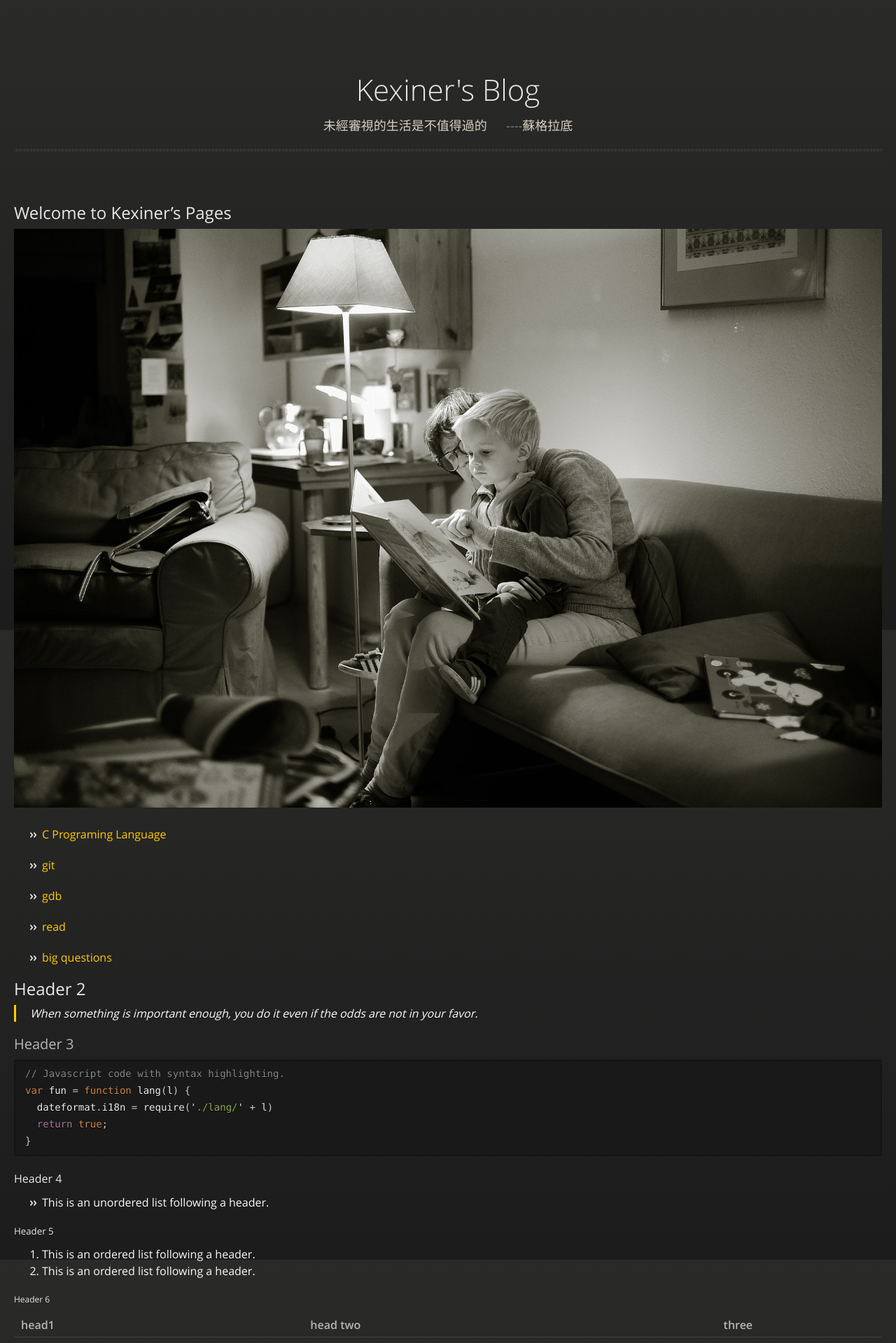
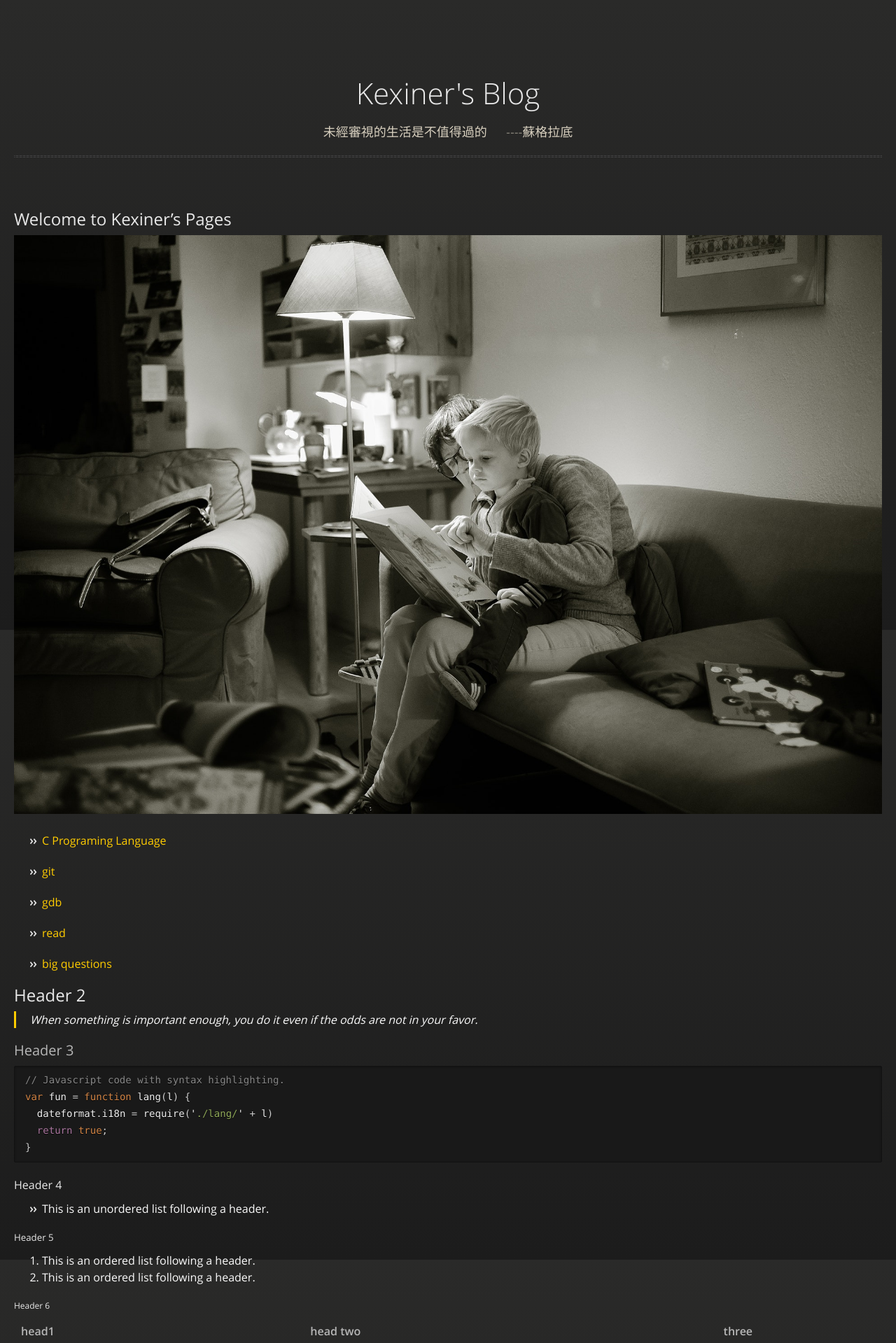
Before and after one commit to kexinerchen/kexinerchen.github.io, a Jekyll site: the page built from index.md, in a window 1280 px wide. Shown: the top 1919 px of the page at 70% size. Built offline with Jekyll 4.4.1, drawn with Linux system fonts in a browser that asks for light colours; our own code applies the rules of GitHub Pages for plain Markdown files.

Commit message:
Update jekyll-theme-midnight.scss

```diff
--- a/_sass/jekyll-theme-midnight.scss
+++ b/_sass/jekyll-theme-midnight.scss
@@ -241,7 +241,7 @@ section {
       font-weight: normal;
       font-size: 42px;
       text-align: center;
-      line-height: 56px;
+      line-height: 65px;
     }
 
     p {
```
